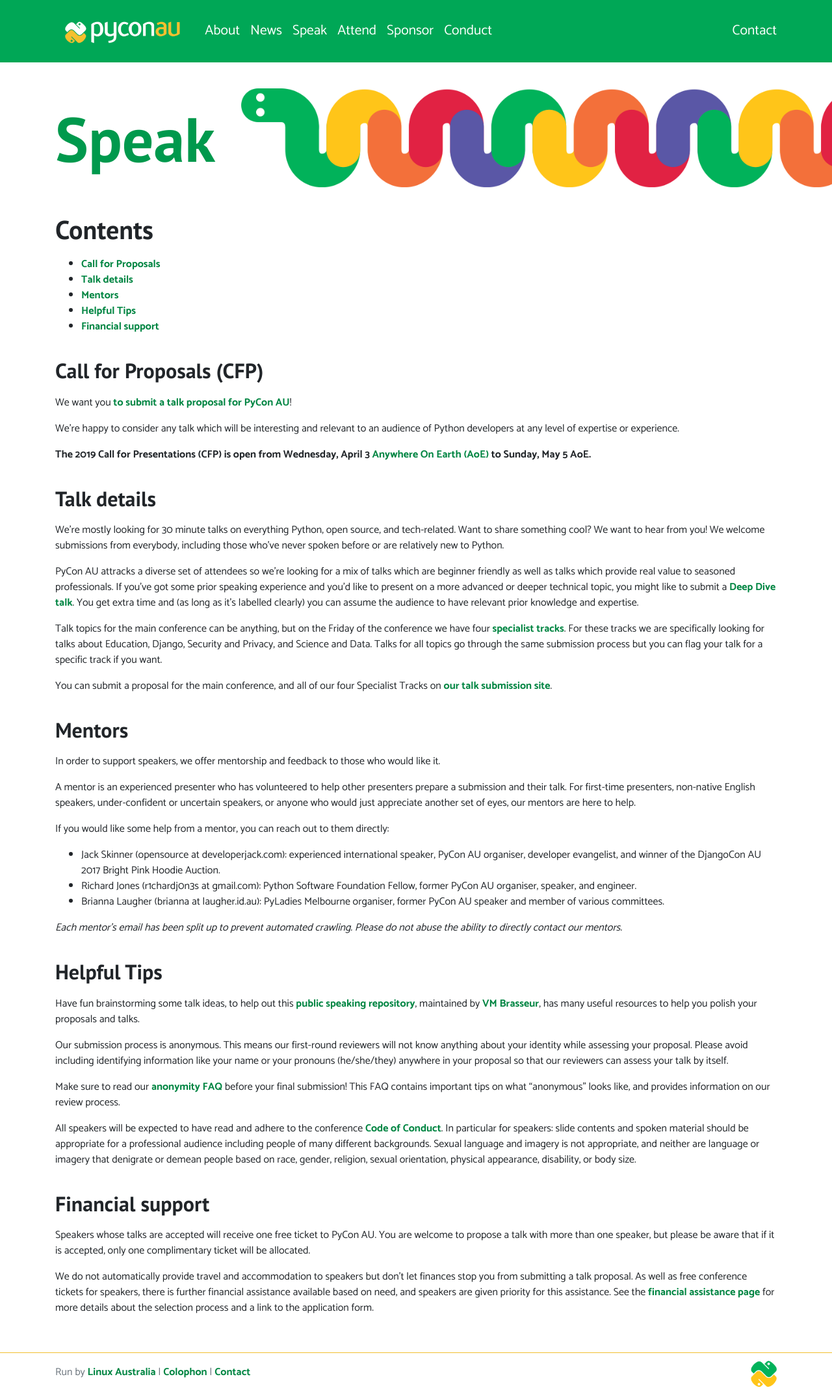
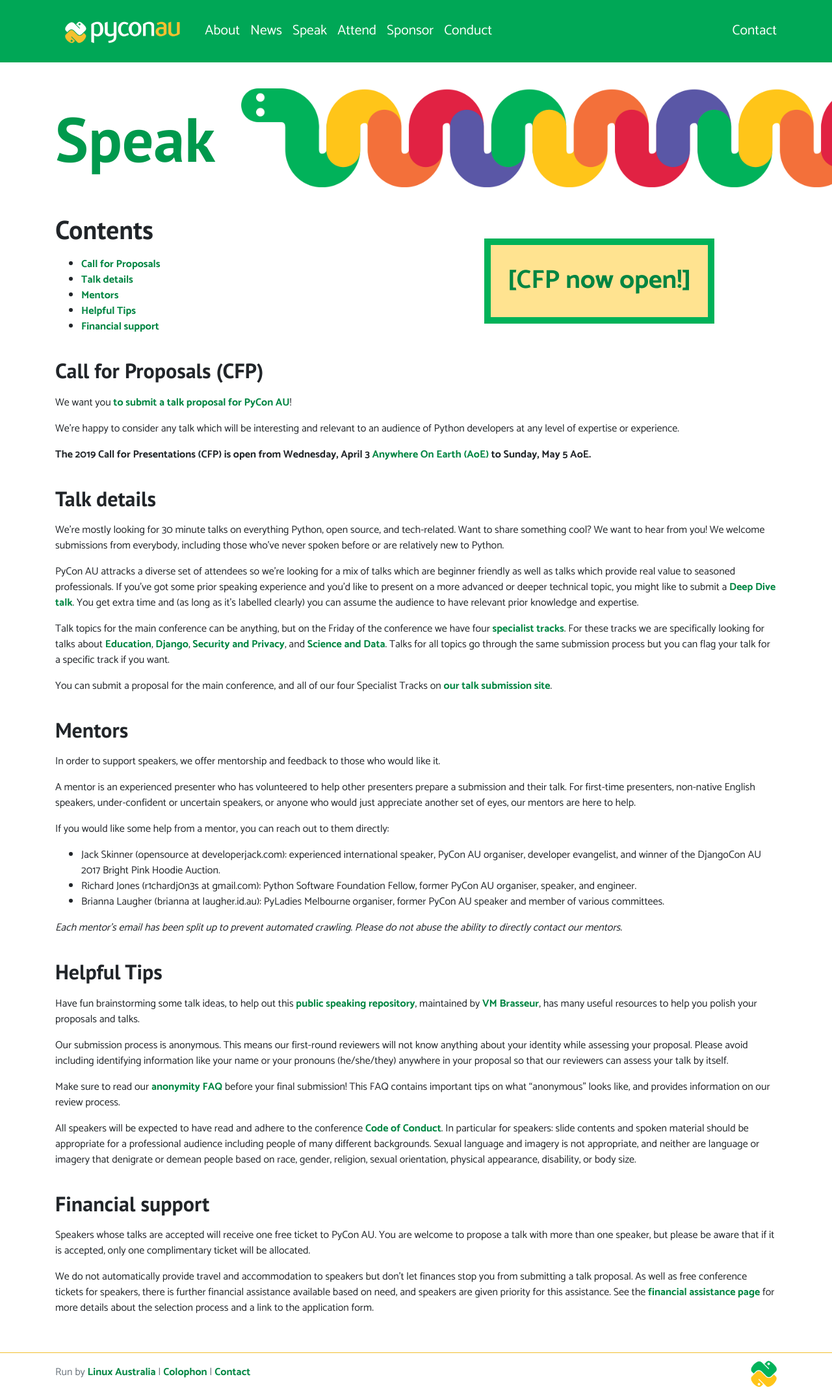
Before and after one commit to pyconau/2019.pycon-au.org, a Jekyll site: the page built from _pages/speak.md, in a window 1280 px wide. Shown: the whole page at 65% size. Built offline with Jekyll 4.4.1, drawn with Linux system fonts in a browser that asks for light colours.

Commit message:
Make more links

```diff
--- a/_layouts/page.html
+++ b/_layouts/page.html
@@ -18,6 +18,7 @@ sponsors: False
 </header>
 
 <div class="container page-content main-content">
+    {% if page.callout %}<span class="callout">{{page.callout| markdownify}}</span>{%endif%}
     {{ content }}
 </div>
 
--- a/_pages/speak.md
+++ b/_pages/speak.md
@@ -3,6 +3,9 @@ layout: page
 title: Speak
 snake: rainbow
 permalink: /speak/
+
+callout: |
+    <a href="https://pretalx.com/pyconau2019/cfp" target="_blank">[CFP now open!]</a>
 
 ---
 
@@ -28,7 +31,7 @@ We're mostly looking for 30 minute talks on everything Python, open source, and
 
 PyCon AU attracks a diverse set of attendees so we're looking for a mix of talks which are beginner friendly as well as talks which provide real value to seasoned professionals. If you've got some prior speaking experience and you'd like to present on a more advanced or deeper technical topic, you might like to submit a [Deep Dive talk](/news/deep-dive-talks/). You get extra time and (as long as it's labelled clearly) you can assume the audience to have relevant prior knowledge and expertise.
 
-Talk topics for the main conference can be anything, but on the Friday of the conference we have four [specialist tracks](/attend/). For these tracks we are specifically looking for talks about Education, Django, Security and Privacy, and Science and Data. Talks for all topics go through the same submission process but you can flag your talk for a specific track if you want.
+Talk topics for the main conference can be anything, but on the Friday of the conference we have four [specialist tracks](/attend/). For these tracks we are specifically looking for talks about [Education](/education-track), [Django](/djangoconau), [Security and Privacy](/security-and-privacy-track/), and [Science and Data](/science-and-data-track/). Talks for all topics go through the same submission process but you can flag your talk for a specific track if you want.
 
 You can submit a proposal for the main conference, and all of our four Specialist Tracks on [our talk submission site](https://pretalx.com/pyconau2019/cfp).
 
--- a/static/css/pycon.css
+++ b/static/css/pycon.css
@@ -193,3 +193,14 @@ code { color: #00994D !important }
 .backtotop { float: right; margin-top: -40px;}
 
 .dateh2 { padding-top: 0; margin-top: -40px}
+
+.callout  {
+float: right;
+    display: inline-block;
+    font-size: 40px;
+    margin-top: 58px;
+    margin-right: 96px;
+    background-color: #ffc5187a;
+    padding: 25px 25px 10px 25px;
+    border: 10px solid #00b259;
+}
```
